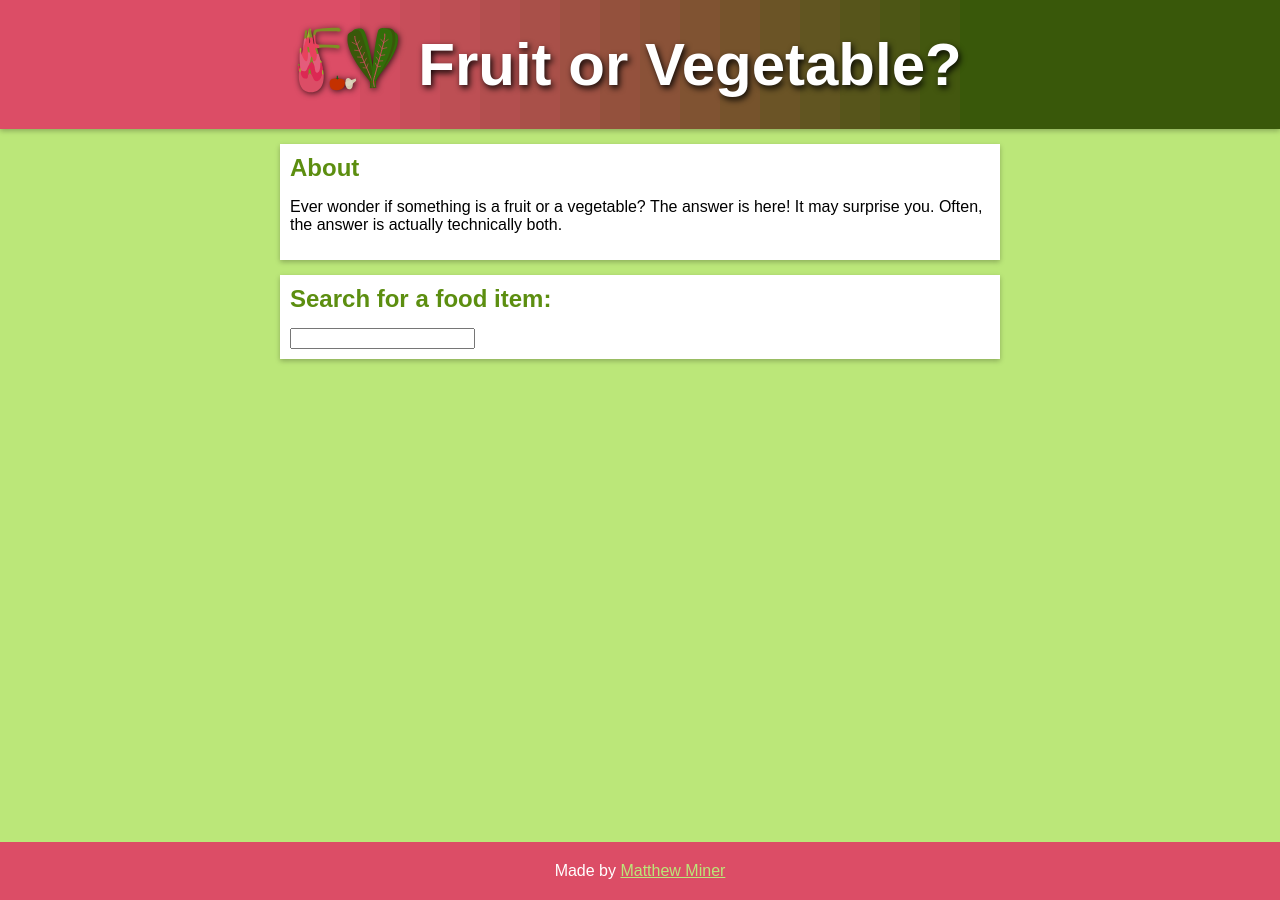
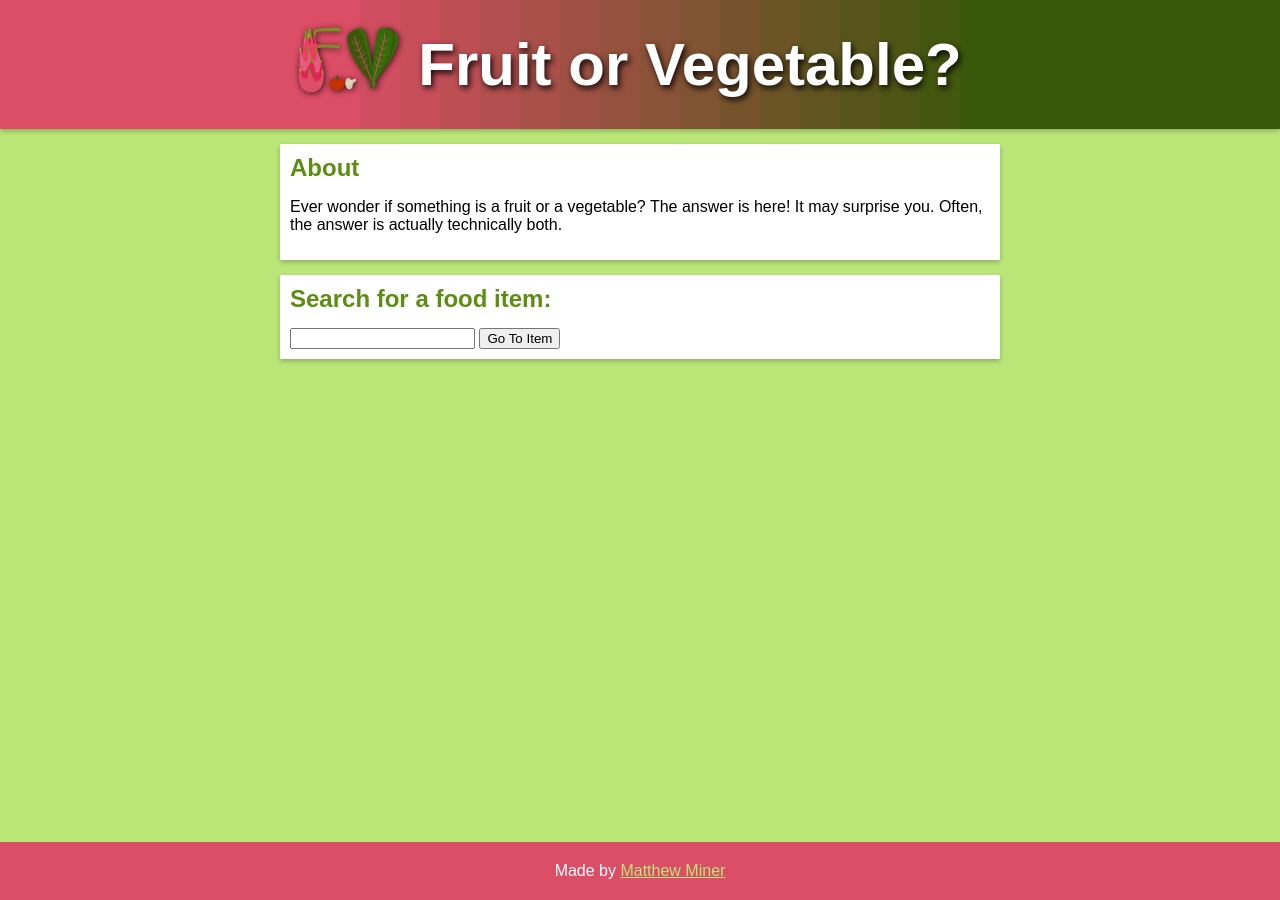
Before and after one commit to mminer237/fruitorvegetable, a Jekyll site: the page built from index.html, in a window 1280 px wide. Built offline with Jekyll 4.4.1, drawn with Linux system fonts in a browser that asks for light colours.

Commit message:
Added go to button

```diff
--- a/index.html
+++ b/index.html
@@ -14,6 +14,7 @@ scripts:
 		<h2>Search for a food item:</h2>
 		<form>
 			<input id="search-box" type="text" list="items" autocomplete="off">
+			<button id="search-button">Go To Item</button>
 			<datalist id="items">
 				{% for item in site.items %}
 					<option value="{{ item.title }}" data-url="{{ item.url }}">
```
